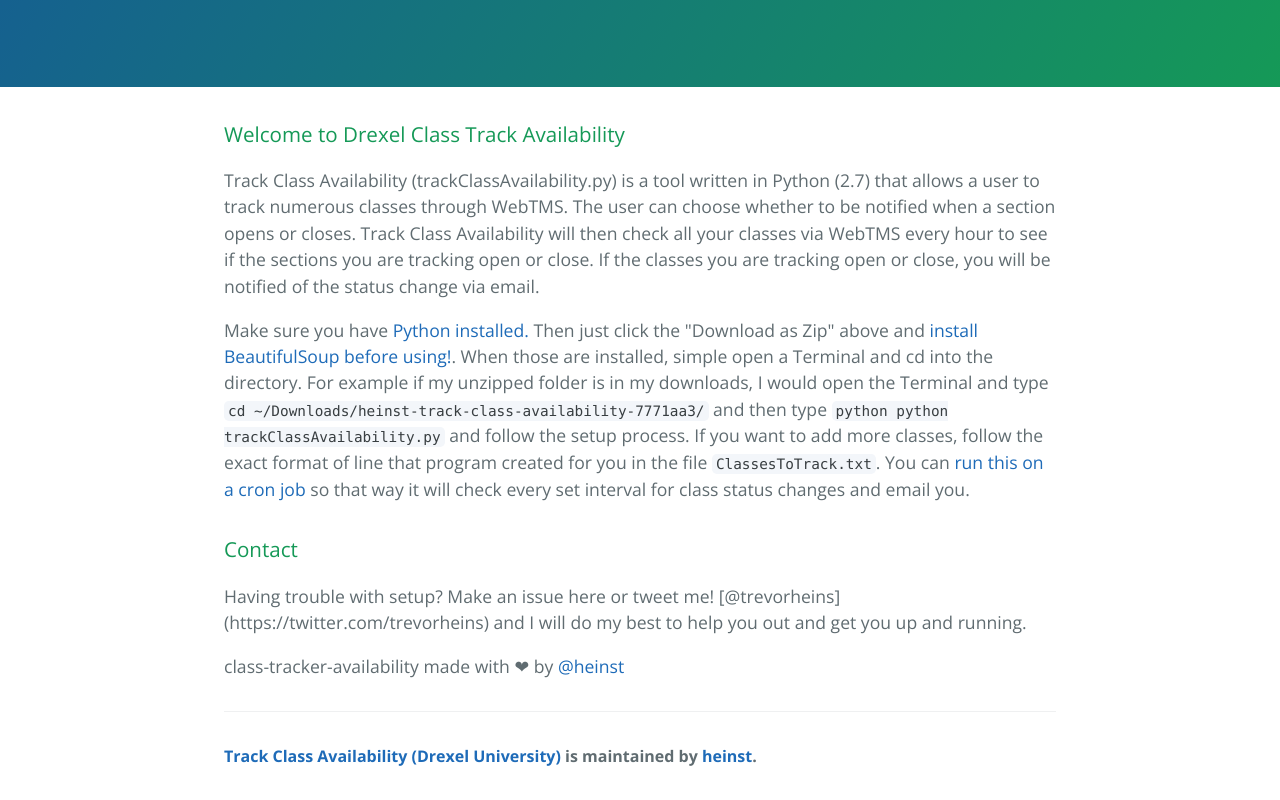
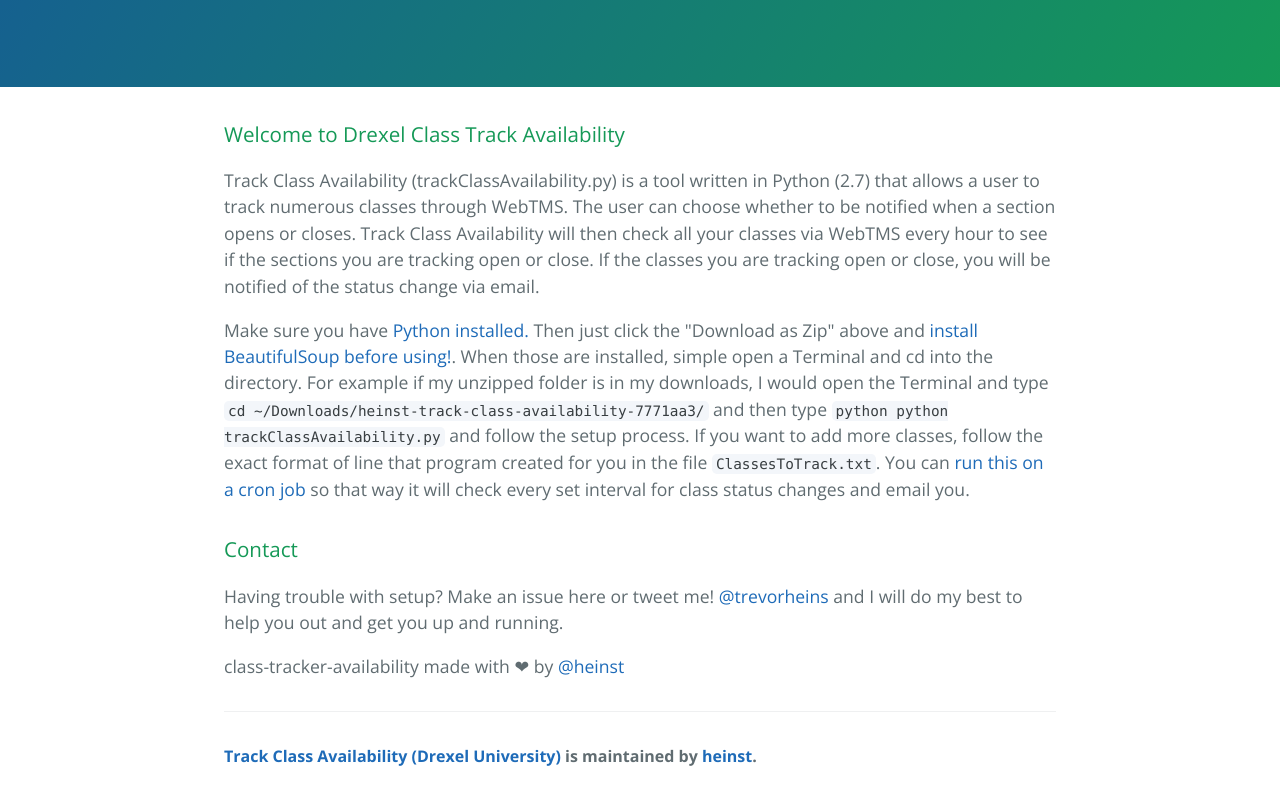
Before and after one commit to heinst/track-class-availability, a plain HTML site: page index.html in a window 1280 px wide. Shown: the part 404-1204 px from the top of the page. Drawn offline with nearby package versions, Linux system fonts and the light colour scheme.

Commit message:
forgot this wasnt markdown. lol
fixed markdown in the html file...whoops

```diff
--- a/index.html
+++ b/index.html
@@ -29,7 +29,7 @@
 <h3>
 <a id="contact" class="anchor" href="#contact" aria-hidden="true"><span class="octicon octicon-link"></span></a>Contact</h3>
 
-<p>Having trouble with setup? Make an issue here or tweet me! [@trevorheins](https://twitter.com/trevorheins) and I will do my best to help you out and get you up and running.</p>
+<p>Having trouble with setup? Make an issue here or tweet me! <a href="https://twitter.com/trevorheins">@trevorheins</a> and I will do my best to help you out and get you up and running.</p>
 
 <p>class-tracker-availability made with ❤ by <a href="https://github.com/heinst" class="user-mention">@heinst</a></p>
 
```
